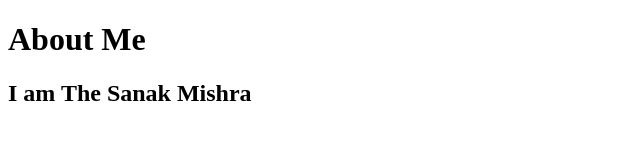
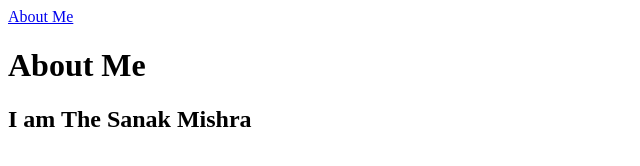
Before and after one commit to SanakMishra/sanakmishra.github.io, a plain HTML site: page index.html in a window 1280 px wide. Shown: the whole page, without its empty margins (0-640 px from the left). Drawn offline with Linux system fonts and the light colour scheme.

Commit message:
Update index.html

```diff
--- a/index.html
+++ b/index.html
@@ -6,6 +6,7 @@
     <title>GOD</title>
 </head>
 <body>
+     <a href="./aboutbears.html">About Me</a>
   <h1>About Me</h1>
     <h2>I am The Sanak Mishra</h2>
 </body>
```
